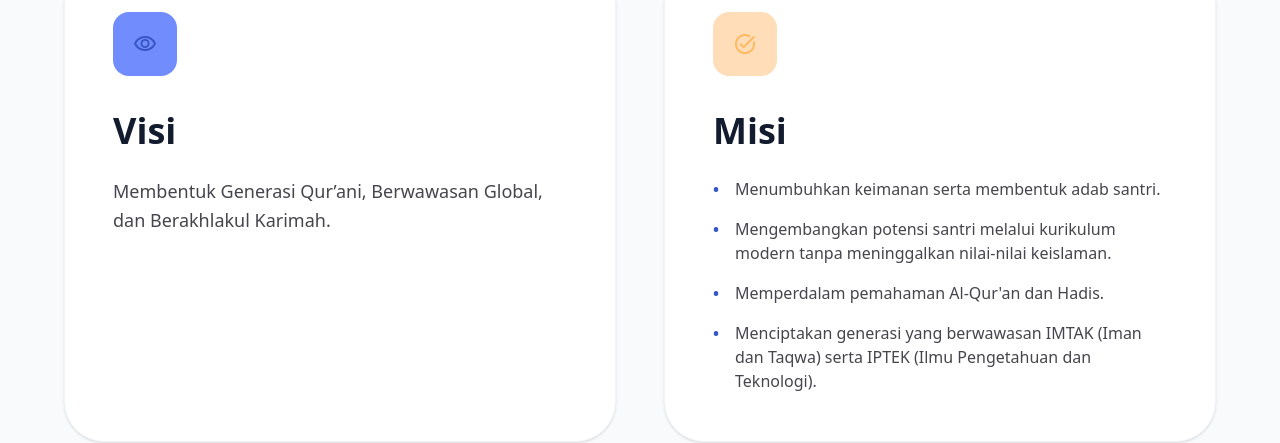
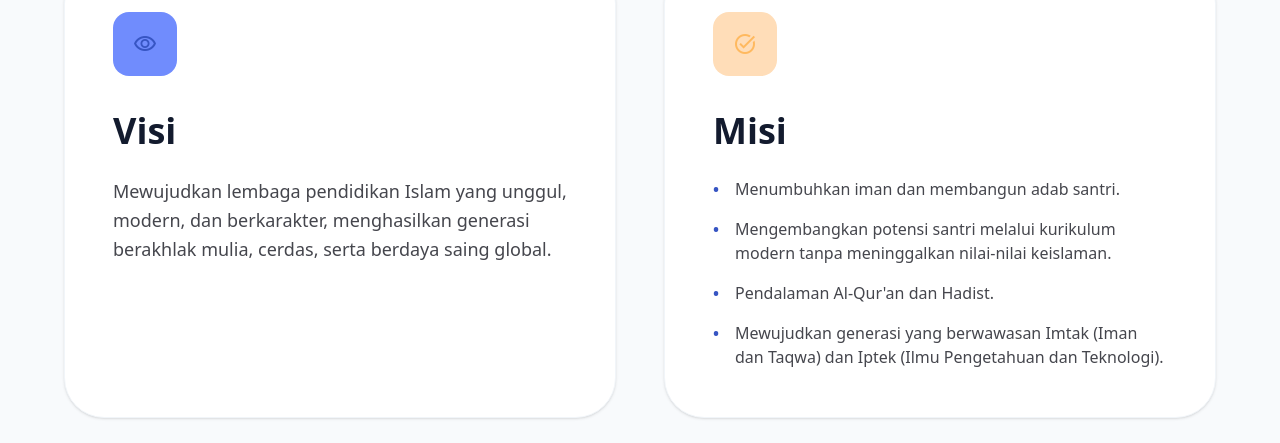
Before and after one commit to ghozyalmuhalla-web/Pesantren-Darul-Ihsan, a Next.js app: page /profile in a window 1280 px wide. Shown: the part 1285-1728 px from the top of the page. Built offline with nearby package versions, Linux system fonts and the light colour scheme.

Commit message:
Update Visi and Misi in profile page

```diff
--- a/src/app/profile/page.tsx
+++ b/src/app/profile/page.tsx
@@ -49,7 +49,7 @@ export default async function ProfilePage() {
                             </div>
                             <h3 className="font-h2 text-h2 text-primary-container mb-6">Visi</h3>
                             <p className="text-on-surface-variant text-lg leading-relaxed">
-                                Membentuk Generasi Qur’ani, Berwawasan Global, dan Berakhlakul Karimah.
+                                Mewujudkan lembaga pendidikan Islam yang unggul, modern, dan berkarakter, menghasilkan generasi berakhlak mulia, cerdas, serta berdaya saing global.
                             </p>
                         </div>
 
@@ -60,10 +60,10 @@ export default async function ProfilePage() {
                             <h3 className="font-h2 text-h2 text-primary-container mb-6">Misi</h3>
                             <ul className="space-y-4 text-on-surface-variant">
                                 {[
-                                    "Menumbuhkan keimanan serta membentuk adab santri.",
+                                    "Menumbuhkan iman dan membangun adab santri.",
                                     "Mengembangkan potensi santri melalui kurikulum modern tanpa meninggalkan nilai-nilai keislaman.",
-                                    "Memperdalam pemahaman Al-Qur'an dan Hadis.",
-                                    "Menciptakan generasi yang berwawasan IMTAK (Iman dan Taqwa) serta IPTEK (Ilmu Pengetahuan dan Teknologi)."
+                                    "Pendalaman Al-Qur'an dan Hadist.",
+                                    "Mewujudkan generasi yang berwawasan Imtak (Iman dan Taqwa) dan Iptek (Ilmu Pengetahuan dan Teknologi)."
                                 ].map((item, i) => (
                                     <li key={i} className="flex gap-4">
                                         <span className="text-secondary font-bold">•</span>
```
